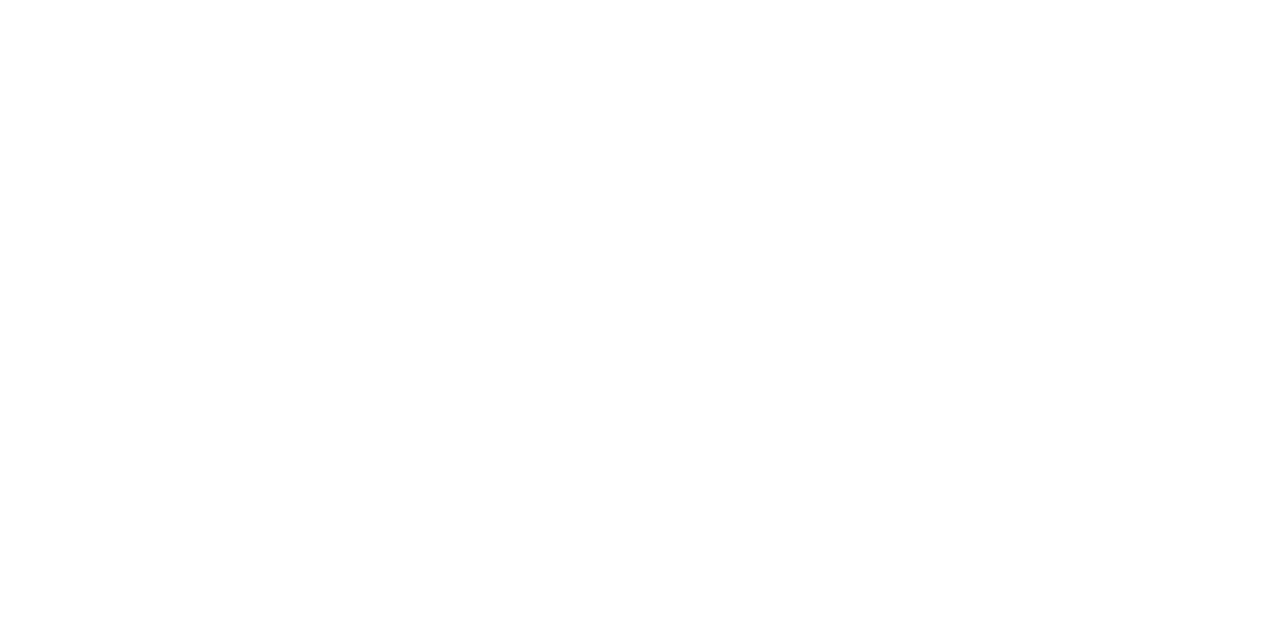
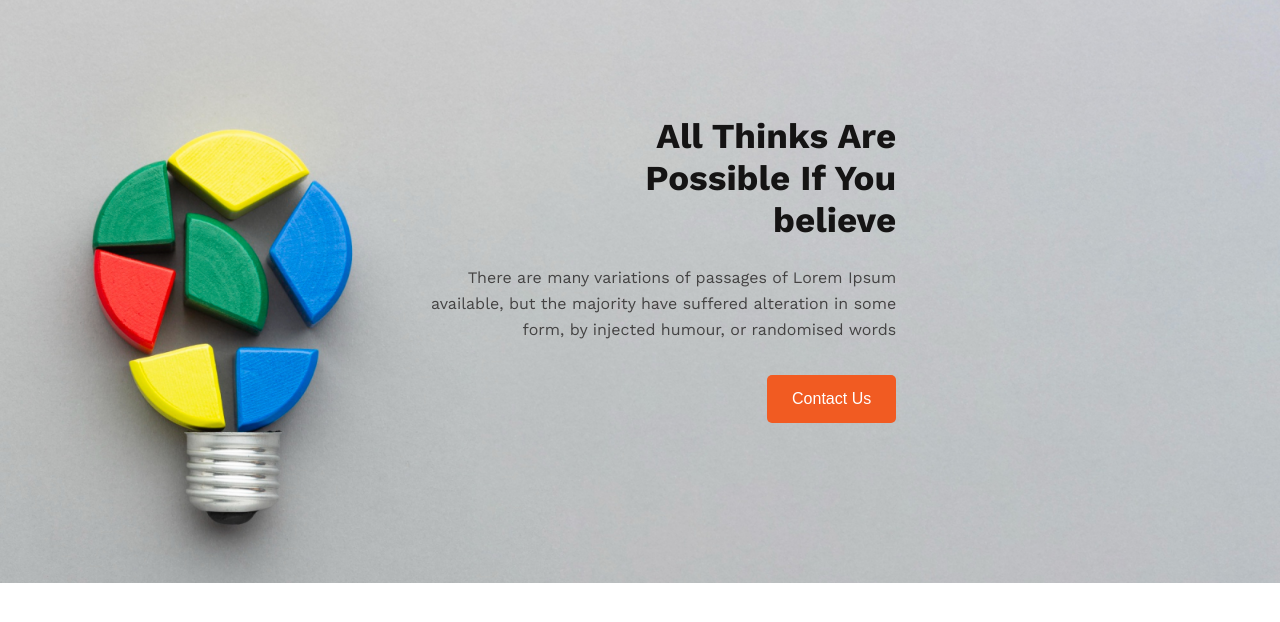
Before and after one commit to rahul-tech1234/new_year_new_me-re, a plain HTML site: page index.html in a window 1280 px wide. Drawn offline with nearby package versions, Linux system fonts and the light colour scheme.

Commit message:
design header according to figma

```diff
--- a/index.html
+++ b/index.html
@@ -4,8 +4,20 @@
     <meta charset="UTF-8">
     <meta name="viewport" content="width=device-width, initial-scale=1.0">
     <title>new_year_new_me</title>
+    <link rel="preconnect" href="https://fonts.googleapis.com">
+<link rel="preconnect" href="https://fonts.gstatic.com" crossorigin>
+<link href="https://fonts.googleapis.com/css2?family=Work+Sans:ital,wght@0,100..900;1,100..900&display=swap" rel="stylesheet">
+    <link rel="stylesheet" href="style.css">
 </head>
-<body>
-
+<body class="work-sans">
+    <header>
+        <div class="banner">
+            <div class="banner_content">
+                <h1 class="banner_heading">All Thinks Are <br> Possible If You <br>believe</h1>
+                <p class="banner_info">There are many variations of passages of Lorem Ipsum available, but the majority have suffered alteration in some form, by injected humour, or randomised words</p>
+                <button class="btn">Contact Us</button>
+            </div>
+        </div>
+    </header>
 </body>
 </html>
--- /dev/null
+++ b/style.css
@@ -0,0 +1,53 @@
+*{
+    margin: 0;
+    padding: 0;
+    box-sizing: border-box;
+}
+/* common css */
+
+.work-sans{
+    font-family: "Work Sans", sans-serif;
+    font-optical-sizing: auto;
+}
+.display_flex{
+    display: flex;
+    align-items: center;
+}
+.btn{
+    font-size: 16px;
+    font-weight: 600px;
+    color: #FFFFFF;
+    padding: 15px  25px;
+    background-color: #F15B22;
+    border: none;
+    border-radius: 5px;
+    margin: 32px 0 160px  0;
+}
+/* main css */
+header{
+        background: url(images/banner/banner2.png);
+        background-repeat: no-repeat;
+        background-size: cover;
+}
+.banner{
+    width: 71%;
+    max-width: 1600px;
+    margin-left: auto;
+}
+.banner .banner_content {
+   width: 525px;
+   text-align: right;
+   padding: 115px 0 0 0;
+}
+.banner .banner_heading{
+    font-size: 35px;
+    font-weight: bold;
+    color: #151414;
+}
+.banner .banner_info{
+    padding: 24px 0 0 31px;
+    font-size: 16px;
+    line-height: 26px;
+    font-weight: 300px;
+    color:#444343
+}
```
